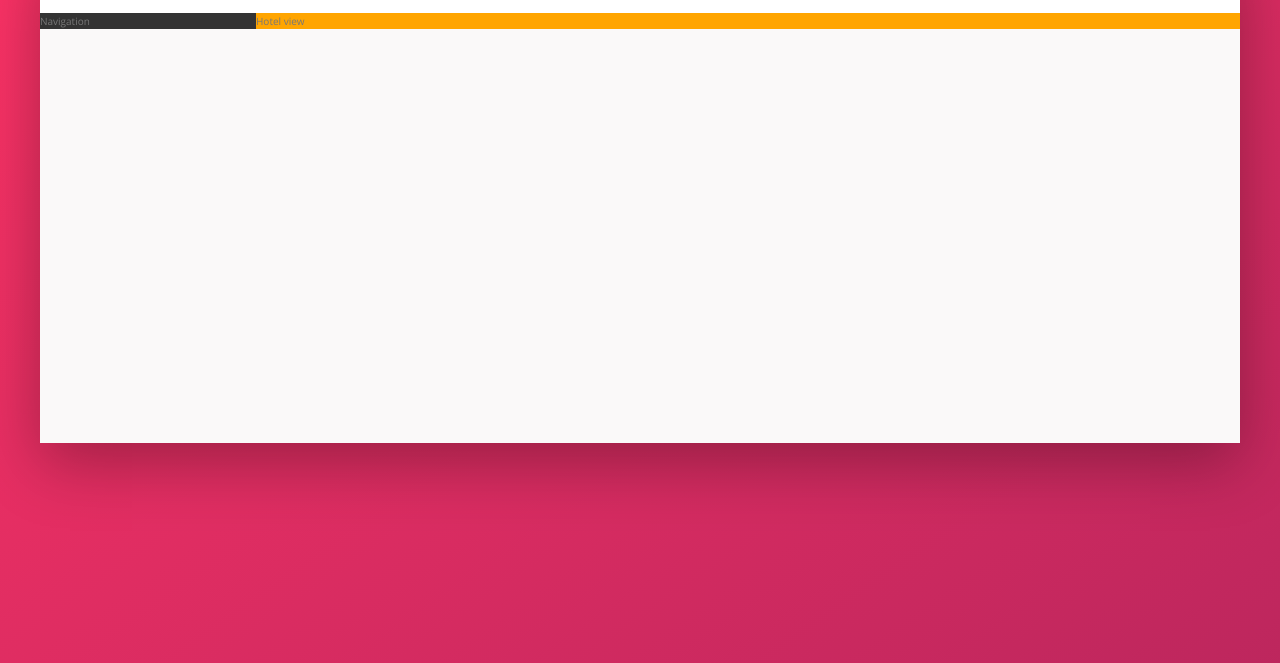
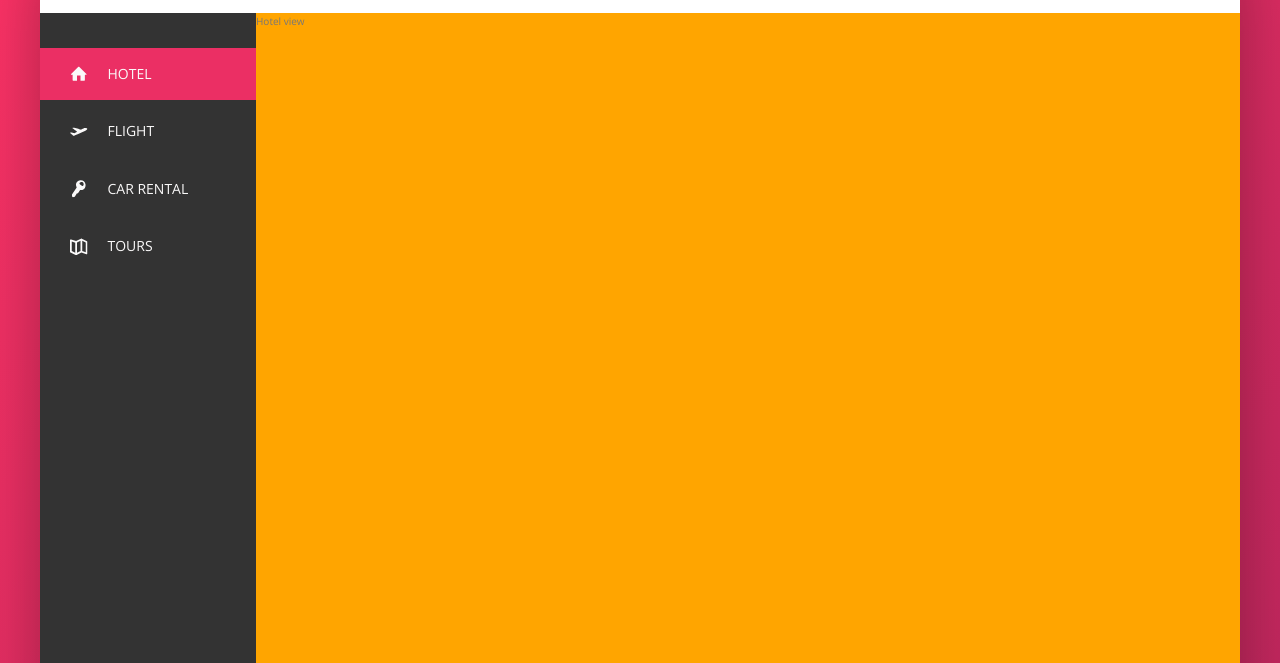
Before and after one commit to LiVinson/trillo-travels, a website: page index.html in a window 1280 px wide. Shown: the part 137-800 px from the top of the page. Drawn offline with nearby package versions, Linux system fonts and the light colour scheme.

Commit message:
added side nav ul with anchor, svg, and text in each li. Added side-nav styling: added primary color line before element on each list item positioned to far left. Scales y and transitions to 100% width on hover.

```diff
--- a/index.html
+++ b/index.html
@@ -45,7 +45,48 @@
 
             <div class="content">
                 <nav class="sidebar">
-                    Navigation
+                    <ul class="side-nav">
+                        <li class="side-nav__item side-nav__item--active">
+                            <a href="#" class="side-nav__link">
+                                <svg class="side-nav__icon">
+                                    <use xlink:href="img/sprite.svg#icon-home"/>
+                                </svg>
+                                <span>Hotel</span>
+                            </a>
+                        </li>
+
+                        <li class="side-nav__item">
+                            <a href="#" class="side-nav__link">
+                                <svg class="side-nav__icon">
+                                    <use xlink:href="img/sprite.svg#icon-aircraft-take-off"/>
+                                </svg>
+                                <span>Flight</span>
+                            </a>
+                        </li>
+
+                        <li class="side-nav__item">
+                            <a href="#" class="side-nav__link">
+                                <svg class="side-nav__icon">
+                                    <use xlink:href="img/sprite.svg#icon-key"/>
+                                </svg>
+                                <span>Car Rental</span>
+                            </a>
+                        </li>
+
+                        <li class="side-nav__item">
+                            <a href="#" class="side-nav__link">
+                                <svg class="side-nav__icon">
+                                    <use xlink:href="img/sprite.svg#icon-map"/>
+                                </svg>
+                                <span>Tours</span>
+                            </a>
+                        </li>
+
+
+                    </ul>
+                    <div class="legal">
+                        &copy Created by Lisa Vinson.
+                    </div>
                 </nav>
                 <main class="hotel-view">
                     Hotel view
--- /dev/null
+++ b/sass/components/_side-navigation.scss
@@ -0,0 +1,79 @@
+//unordered list
+.side-nav {
+    font-size: 1.4rem;
+    list-style:none;
+    margin-top: 3.5rem;
+
+    // List item
+    &__item {
+        position: relative;
+
+        &:not(:last-child) {
+            margin-bottom: .5rem;
+        }
+    }
+
+
+
+    //Creates pink 'line on the left edge of side nav list item
+    &__item::before {
+        content: "";
+        position: absolute;
+        top: 0;
+        left: 0;
+        height: 100%;
+        width: 3px;
+        background-color: var(--color-primary);
+
+        //Default to not have any scale. Transform origin centered
+        transform: scaleY(0);
+        transition: transform .2s,
+        //After scaleY finishes, expand the length
+                    width .4s cubic-bezier(1,-0.01,0,1) .2s,
+                    background-color .1s;
+
+    }
+
+    //Anchor tag containing svg and text span
+    &__link:link,
+    &__link:visited {
+        color: var(--color-gray-light-1);
+        text-decoration: none;
+        text-transform: uppercase;
+        // display: block;
+        padding: 1.5rem 3rem;
+        display: flex;
+        align-items:center;
+        position:relative;
+        z-index: 11;
+    }
+
+    //WHen the list item is hovered, select the before pseudo element (pink line)
+    &__item:hover::before,
+    &__item--active:before {
+        //Only scale pink line in y direcction. Transform origin is center
+        transform: scaleY(1);
+        //extend length of pink line to full length of list-item
+        width: 100%;
+
+    }
+
+    &__item:active::before {
+        background-color: var(--color-primary-light)
+    }
+    //svg
+    &__icon {
+        width: 1.75rem;
+        height: 1.75rem;
+        margin-right: 2rem;
+        fill: currentColor;
+
+    }
+}
+
+.legal {
+    font-size: 1.2rem;
+    text-align: center;
+    color:var(--color-gray-light-4);
+    padding: 2.5rem;
+}
--- a/sass/layout/_container.scss
+++ b/sass/layout/_container.scss
@@ -6,19 +6,3 @@
     box-shadow: var(--shadow-dark);
     min-height: 50rem;
 }
-
-
-.sidebar {
-    background-color: var(--color-gray-dark-1);
-    //grow shrink width
-    flex: 0 0 18%;
-
-}
-
-.hotel-view {
-    background-color: #fff;
-    background-color: orange;
-    //occupy rest of space not taken up by sidebar (82%)
-    flex: 1;
-
-}
--- a/sass/layout/_main.scss
+++ b/sass/layout/_main.scss
@@ -0,0 +1,9 @@
+
+.hotel-view {
+    height:80rem;
+
+    background-color: #fff;
+    background-color: orange;
+    //occupy rest of space not taken up by sidebar (82%)
+    flex: 1;
+}
--- a/sass/layout/_sidebar.scss
+++ b/sass/layout/_sidebar.scss
@@ -0,0 +1,9 @@
+.sidebar {
+    background-color: var(--color-gray-dark-1);
+    //grow shrink width
+    flex: 0 0 18%;
+    display: flex;
+    flex-direction: column;
+    justify-content: space-between;
+
+}
--- a/sass/main.scss
+++ b/sass/main.scss
@@ -14,3 +14,5 @@
 @import "layout/content";
 @import "layout/sidebar";
 @import "layout/main";
+
+@import "components/side-navigation";
```
Also changed, not shown: css/style.css.
